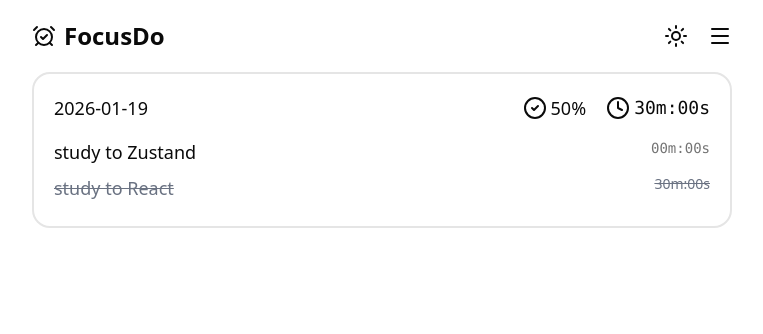
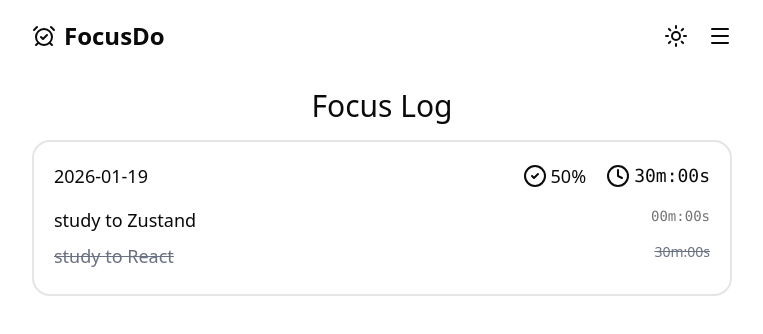
Before and after one commit to chlnaa/focus-based-todo, a React (Vite) app: page /history in a window 1280 px wide. Shown: the top 334 px of the page, without its empty margins (258-1021 px from the left). Built offline with nearby package versions, Linux system fonts and the light colour scheme.

Commit message:
style: add page title to History and adjust spacing for DayHistoryCard

```diff
--- a/src/features/history/DayHistoryCard.tsx
+++ b/src/features/history/DayHistoryCard.tsx
@@ -14,7 +14,7 @@ export default function DayHistoryCard({
   stats,
 }: DayHistoryCardProps) {
   return (
-    <section className="border-2 rounded-2xl p-5 flex flex-col gap-3">
+    <section className="flex flex-col gap-3 border-2 rounded-2xl p-5 mb-5">
       <header className="flex justify-between items-center text-lg">
         <div>{date}</div>
         <div className="flex items-center gap-5">
--- a/src/pages/HistoryPage.tsx
+++ b/src/pages/HistoryPage.tsx
@@ -19,6 +19,7 @@ export default function HistoryPage() {
 
   return (
     <div>
+      <h1 className="text-center text-3xl py-4">Focus Log</h1>
       {sortedDates.map((date) => (
         <DayHistoryCard
           key={date}
```
